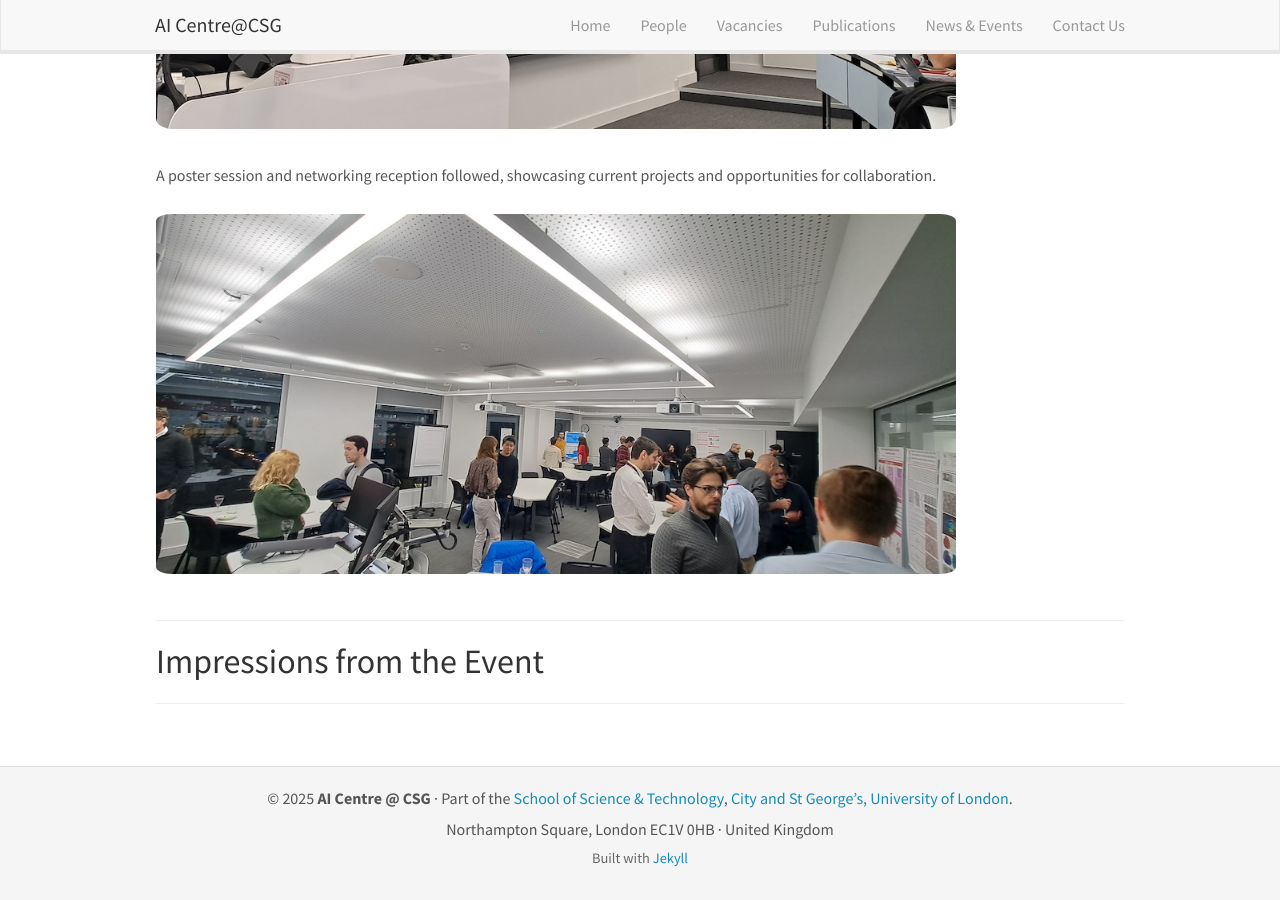
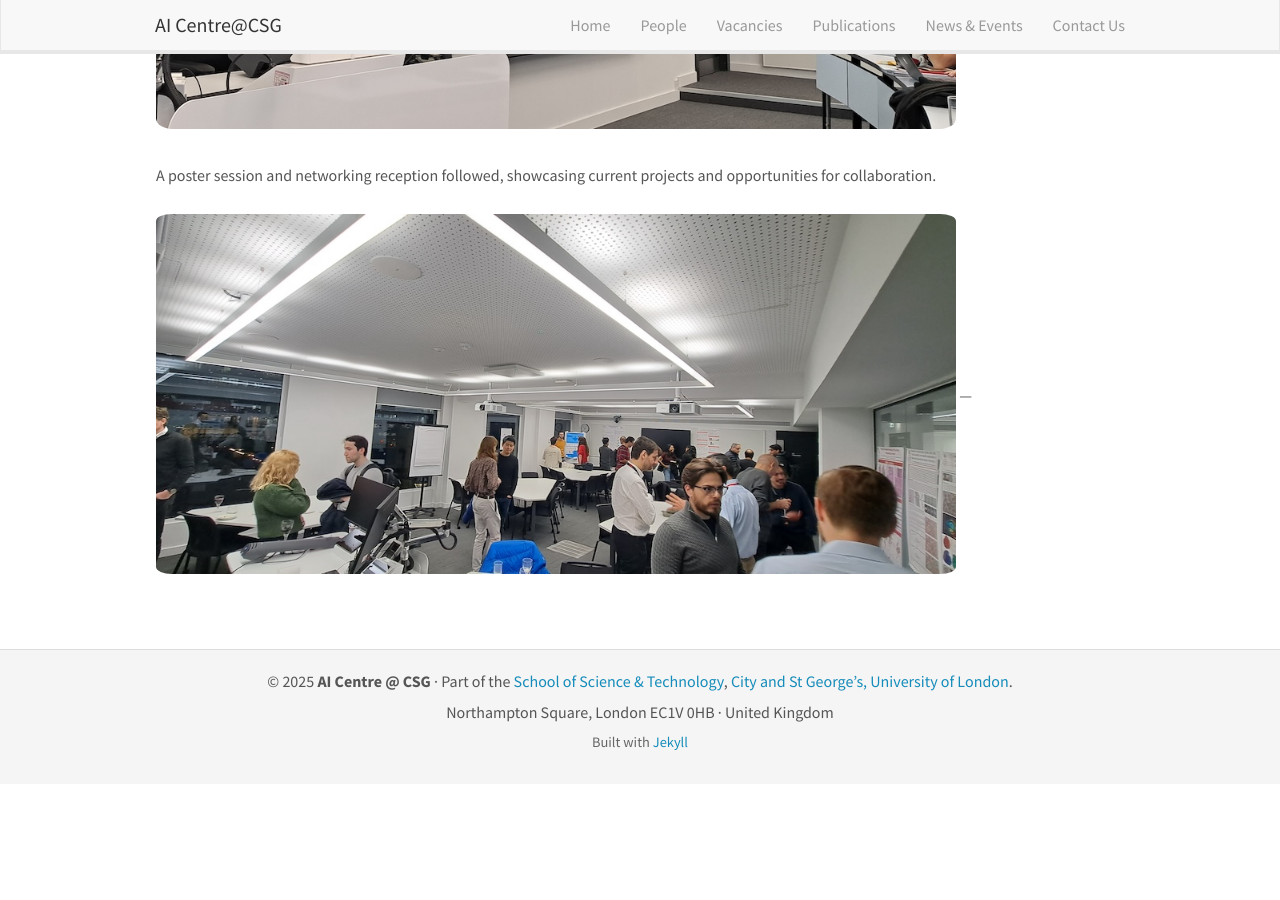
Before and after one commit to aicentre-csg/aicentre-csg.github.io, a Jekyll site: the page built from _pages/event-opening-2025.md, in a window 1280 px wide and 900 px high, scrolled down 1556 px. Built offline with Jekyll 4.4.1, drawn with Linux system fonts in a browser that asks for light colours; nearby versions of some CDN libraries; after the commit the page ends 2340 px from its top, so only the background shows below that.

Commit message:
Remove unnecessary whitespace and clean up formatting

```diff
--- a/_pages/event-opening-2025.md
+++ b/_pages/event-opening-2025.md
@@ -30,10 +30,4 @@
 
 <img src="/images/slider7001400/PosterSession.jpg" alt="Poster Session" width="800">
 <!-- ![Poster Session](/images/slider7001400/PosterSession.jpg) -->
-
 ---
-
-## Impressions from the Event
-
-
----
```
